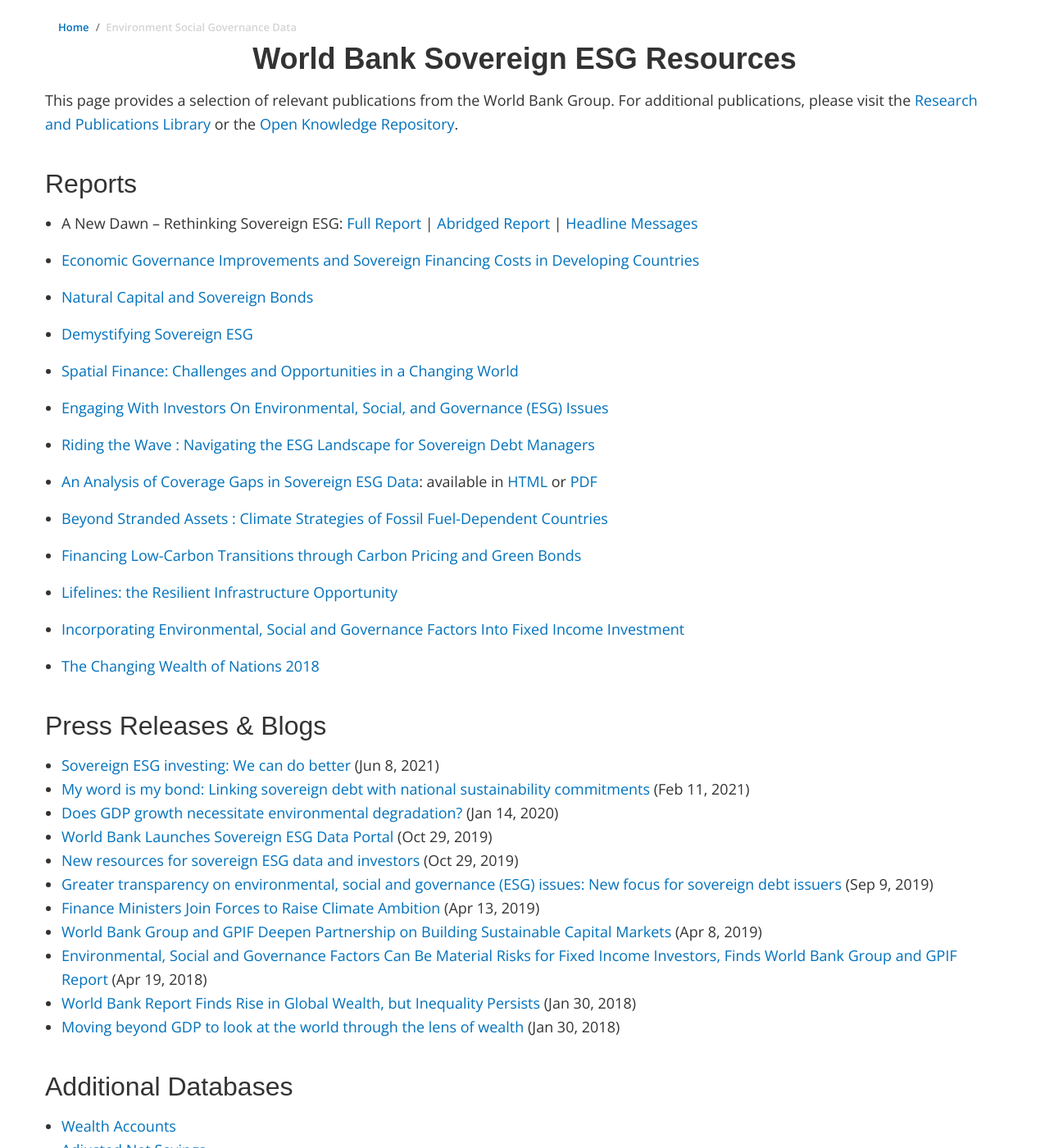
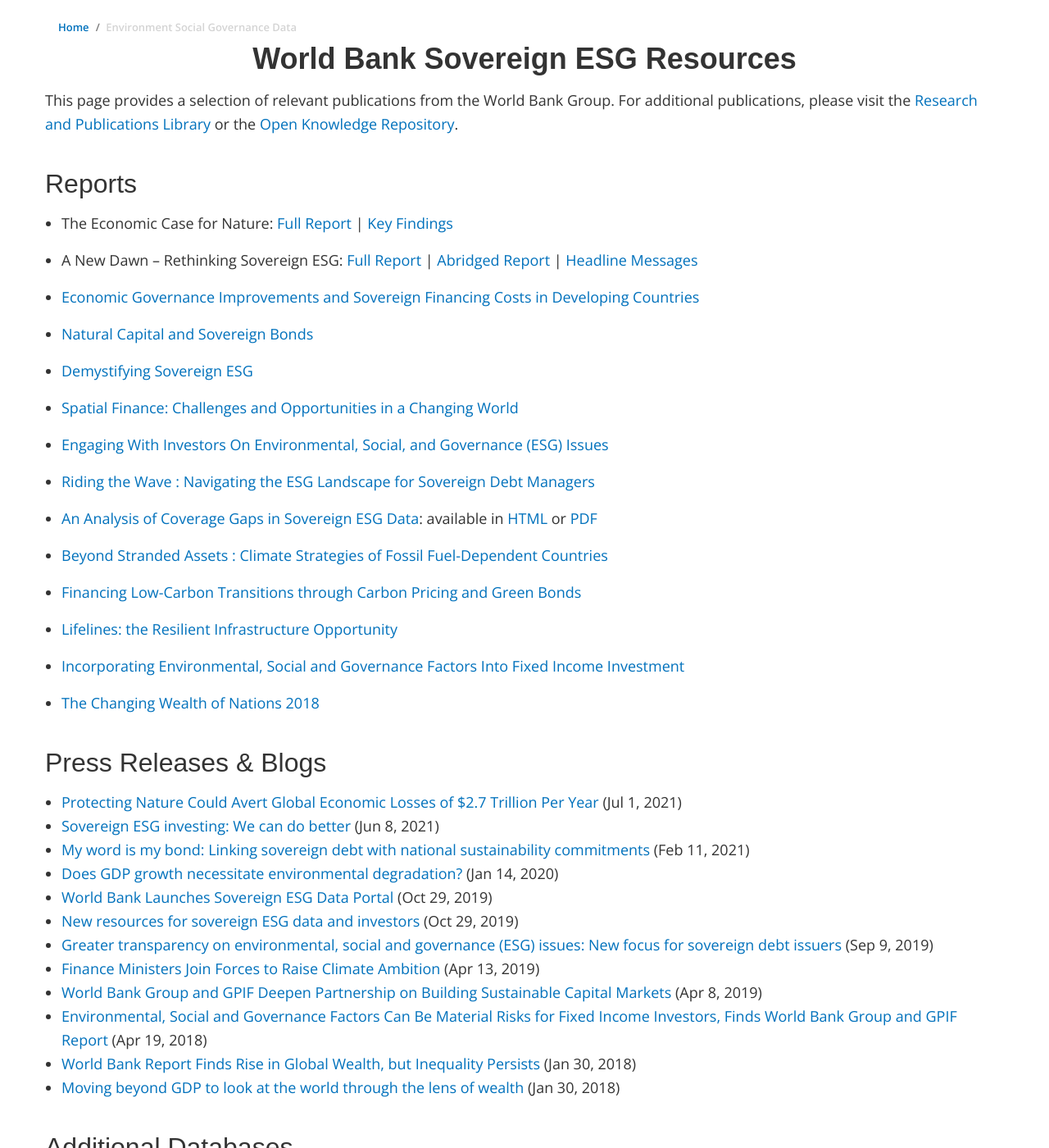
Before and after one commit to tgherzog/wbg-esg-website, a Jekyll site: the page built from research.md, in a window 1280 px wide and 1400 px high, scrolled down 479 px. Shown: the whole window at 82% size. Built offline with Jekyll 4.4.1, drawn with Linux system fonts in a browser that asks for light colours; nearby versions of some CDN libraries; some web fonts are replaced; library files that are not in the unit come from our copies.

Commit message:
update reports

```diff
--- a/research.md
+++ b/research.md
@@ -7,6 +7,11 @@
 or the [Open Knowledge Repository](https://openknowledge.worldbank.org).
 
 ### Reports
+
+* The Economic Case for Nature:
+  [Full Report](https://www.worldbank.org/en/topic/environment/publication/the-economic-case-for-nature) |
+  [Key Findings](https://thedocs.worldbank.org/en/doc/81385f4e89ae1c1e2278e404728bc1d4-0320072021/original/GEEM-2pg-Jun28.pdf)
+  <!-- (Jun 30, 2021) -->
 
 * A New Dawn – Rethinking Sovereign ESG:
   [Full Report](https://documents.worldbank.org/curated/en/694901623100755591) |
@@ -52,6 +57,8 @@
 
 ### Press Releases & Blogs
 
+* [Protecting Nature Could Avert Global Economic Losses of $2.7 Trillion Per Year](https://www.worldbank.org/en/news/press-release/2021/07/01/protecting-nature-could-avert-global-economic-losses-of-usd2-7-trillion-per-year)
+  (Jul 1, 2021)
 * [Sovereign ESG investing: We can do better](https://blogs.worldbank.org/psd/sovereign-esg-investing-we-can-do-better)
   (Jun 8, 2021)
 * [My word is my bond: Linking sovereign debt with national sustainability commitments](https://blogs.worldbank.org/climatechange/my-word-my-bond-linking-sovereign-debt-national-sustainability-commitments)
```
